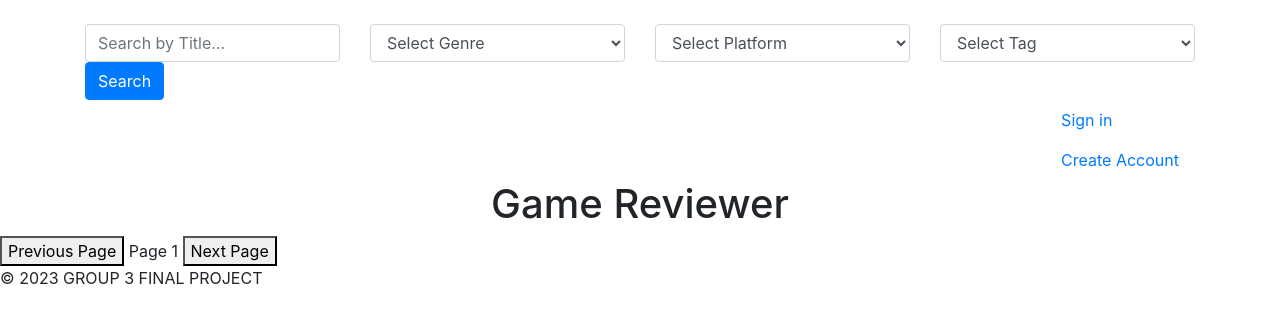
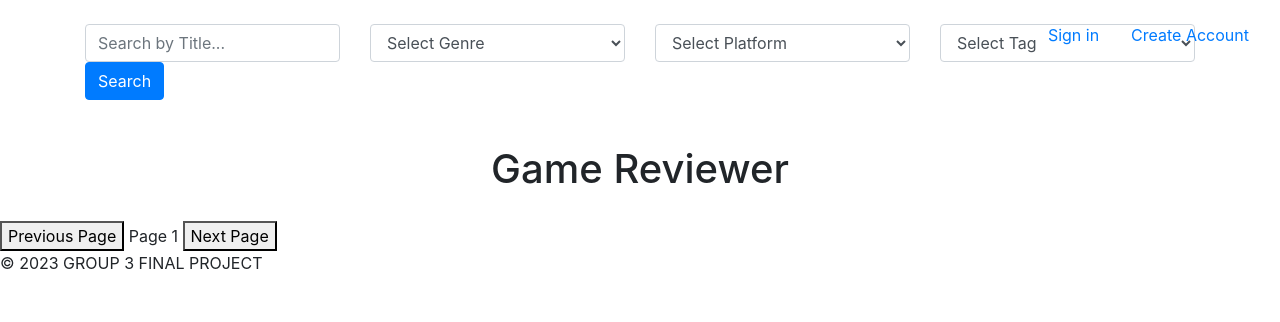
Before and after one commit to CEN4010-Fall2023-Prin-Soft-Eng/cen4010-prin-soft-eng-final-project-001-group-3, a website: page public/homepage.html in a window 1280 px wide. Drawn offline with nearby package versions, Linux system fonts and the light colour scheme; no server answers.

Commit message:
Update styles.css

```diff
--- a/public/styles.css
+++ b/public/styles.css
@@ -2,9 +2,58 @@
     margin-bottom: 20px;
     padding: 10px;
     border: 1px solid #ccc;
-    background-size: contain; /* Set the background size to "contain" */
+    background-size: contain;
+    /* Set the background size to "contain" */
     background-position: center;
     color: black;
-    height: 200px; /* Set a fixed height for each game container */
+    height: 200px;
+    /* Set a fixed height for each game container */
     background-repeat: no-repeat;
 }
+
+body {
+    position: relative;
+    /* Add this to ensure positioning is relative to the body */
+    padding-top: 65px;
+    /* Adjust this value as needed to avoid overlap with the nav */
+}
+
+.top-bar {
+    display: flex;
+    justify-content: space-between;
+    align-items: center;
+    padding: 0 15px;
+    /* Adjust the padding as needed */
+    position: absolute;
+    width: 100%;
+    top: 0;
+    /* Adjust if needed */
+    z-index: 1000;
+    /* Ensure it's above other elements */
+}
+
+#accountSection {
+    position: absolute;
+    /* Position the account section absolutely */
+    right: 15px;
+    /* Align with the right edge of the page */
+    top: 15px;
+    /* Align it at the same vertical level as the search bar */
+    z-index: 1000;
+    /* Ensure it's above other elements */
+    display: flex;
+    justify-content: flex-end;
+    /* Aligns the child elements (the circle) to the right */
+    width: 100%;
+    /* Ensures the container takes the full width */
+}
+
+header {
+    margin-top: 80px;
+    /* Adjust this value as needed for appropriate spacing */
+}
+
+#data-container {
+    padding-top: 20px;
+    /* Adjust this value as needed for spacing below the header */
+}
```
